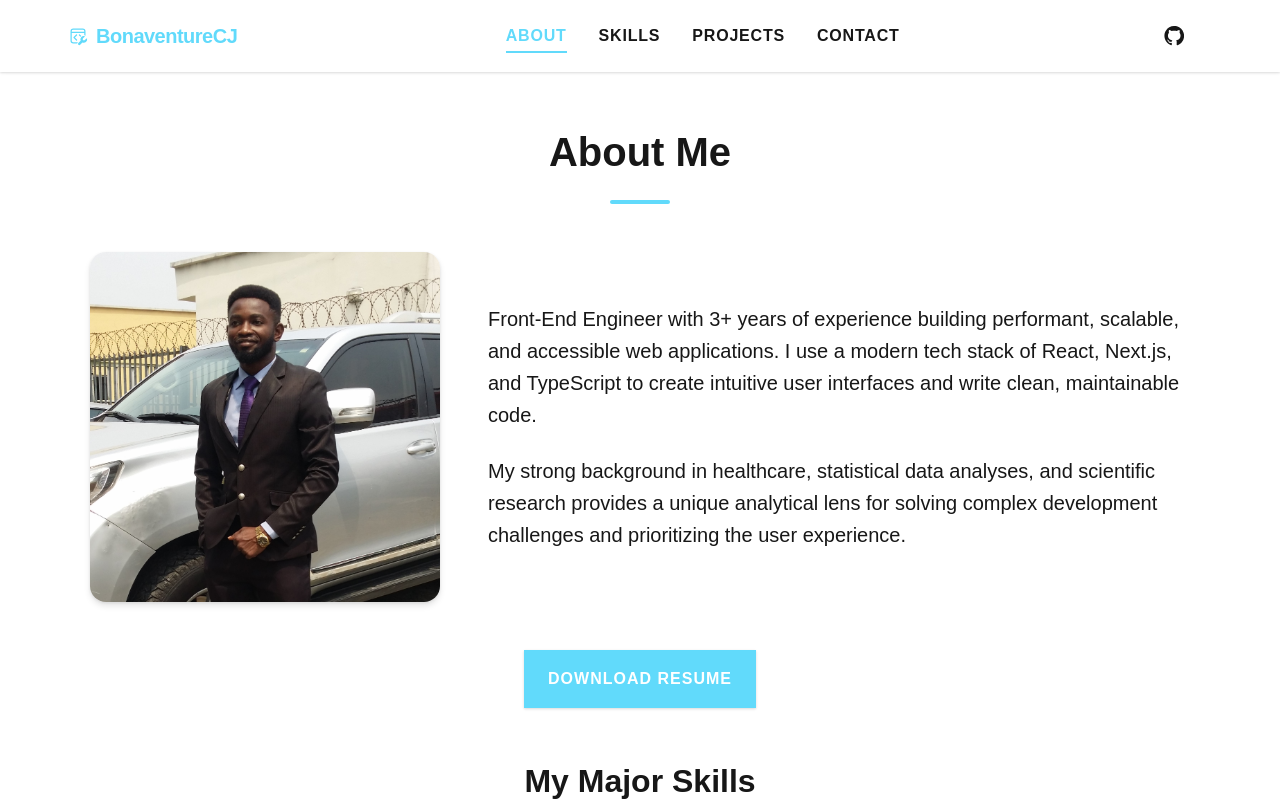
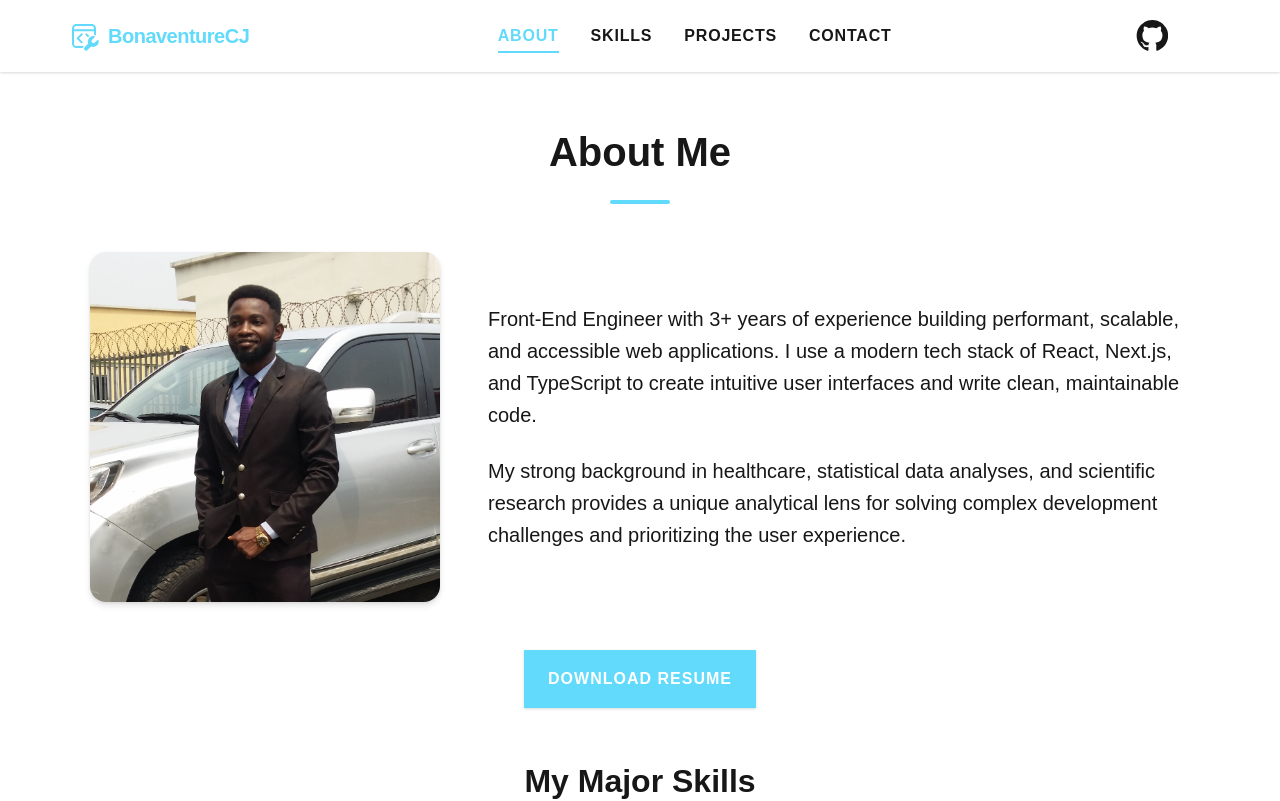
Before and after one commit to BonaventureCJ/portfolio, a React (Create React App) app: page /portfolio/about in a window 1280 px wide. Shown: the top 801 px of the page. Built offline with nearby package versions, Linux system fonts and the light colour scheme.

Commit message:
style: give hardcoded sizes to the nav icons

```diff
--- a/src/components/Brand/Brand.module.scss
+++ b/src/components/Brand/Brand.module.scss
@@ -16,12 +16,15 @@
 }
 
 .brandLogo {
-  height: var(--font-size-lg); // Sizing the SVG relative to font size for better scaling.
-  width: auto;
+  /* height: var(--font-size-lg); // Sizing the SVG relative to font size for better scaling.
+  width: auto; */
   // Apply the brand's primary color to the SVG using `currentColor`.
   // This requires the SVG code to be optimized to use `fill="currentColor"`.
   fill: currentColor;
   transition: fill 0.3s ease;
+
+  width: 2rem; /* Sizing the icons */
+  height: 2rem;
 }
 
 .brandName {
--- a/src/components/ProfileLink/ProfileLink.module.scss
+++ b/src/components/ProfileLink/ProfileLink.module.scss
@@ -1,4 +1,4 @@
-@use '../../styles/abstracts' as *;
+@use 'styles/abstracts' as *;
 
 .profileLink {
   display: inline-block; // Allows for padding and consistent spacing.
@@ -23,8 +23,10 @@
 }
 
 .profileIcon {
-  height: var(--font-size-lg); // Sizing the SVG relative to font size for better scaling.
-  width: var(--font-size-lg); // Consistent height and width for a square aspect ratio.
+  /* height: var(--font-size-lg); // Sizing the SVG relative to font size for better scaling.
+  width: var(--font-size-lg); // Consistent height and width for a square aspect ratio. */
+  width: 2rem; /* Sizing the icons */
+  height: 2rem;
   fill: currentColor; // Allows the icon color to be controlled by the parent link's color property.
   // The transition on the parent handles the color change.
 }
--- a/src/components/Utilities/ThemeToggle/ThemeToggle.module.scss
+++ b/src/components/Utilities/ThemeToggle/ThemeToggle.module.scss
@@ -12,8 +12,10 @@
   position: relative;
   /* width: var(--spacing-lg);
   height: var(--spacing-lg); */
-  width:100%;
-  height: 100%;
+  /* width:100%;
+  height: 100%; */
+  width: 2rem; /* Sizing the icons */
+  height: 2rem;
   color: var(--color-text-primary);
   transition: transform 0.3s ease-in-out;
 
--- a/src/layouts/Navigation/UtilityIcons/UtilityIcons.module.scss
+++ b/src/layouts/Navigation/UtilityIcons/UtilityIcons.module.scss
@@ -1,6 +1,6 @@
 // src/layouts/UtilityIcons/UtilityIcons.module.scss
 
-@use 'src/styles/abstracts' as *;
+@use 'styles/abstracts' as *;
 
 .utility-icons {
   display: flex;
```
